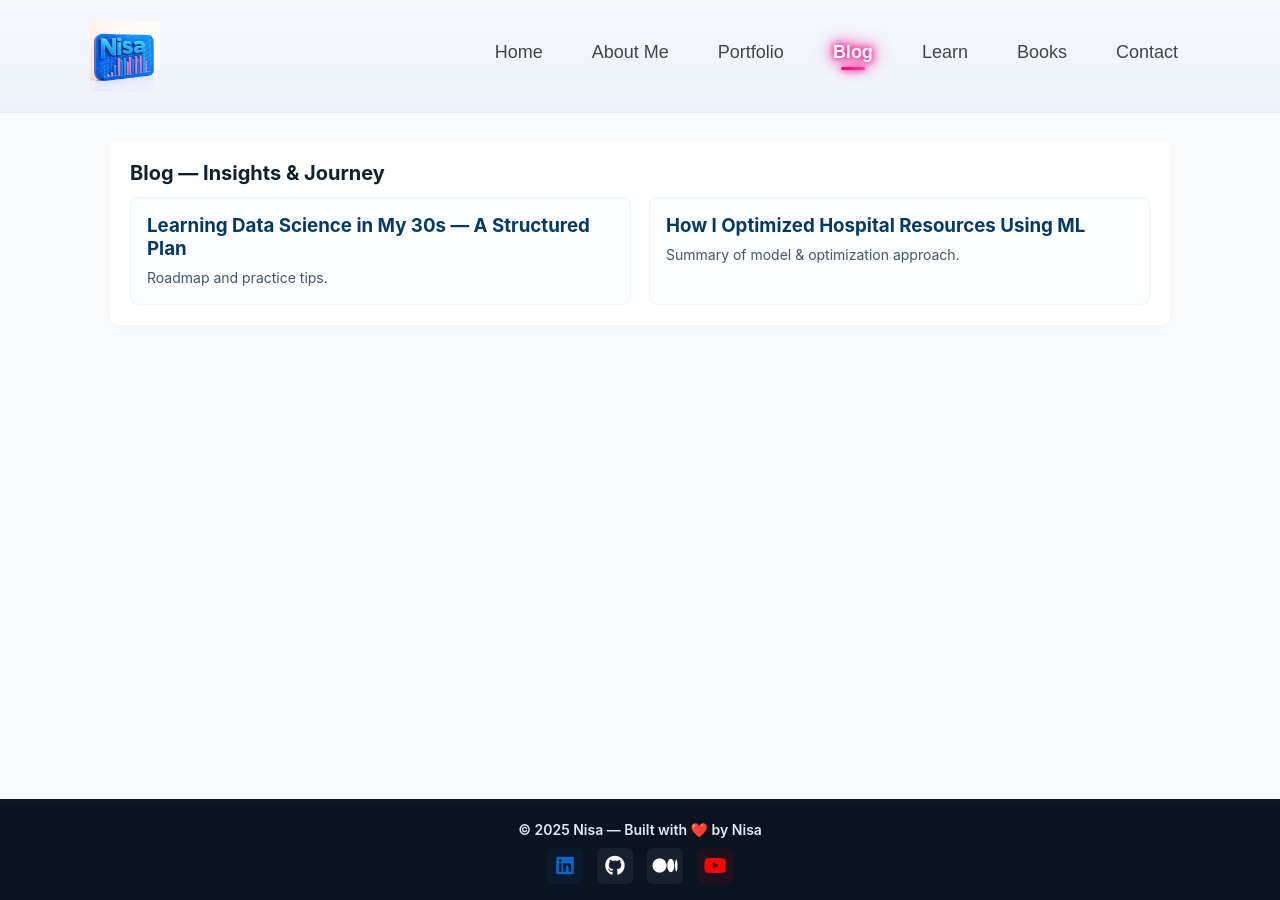
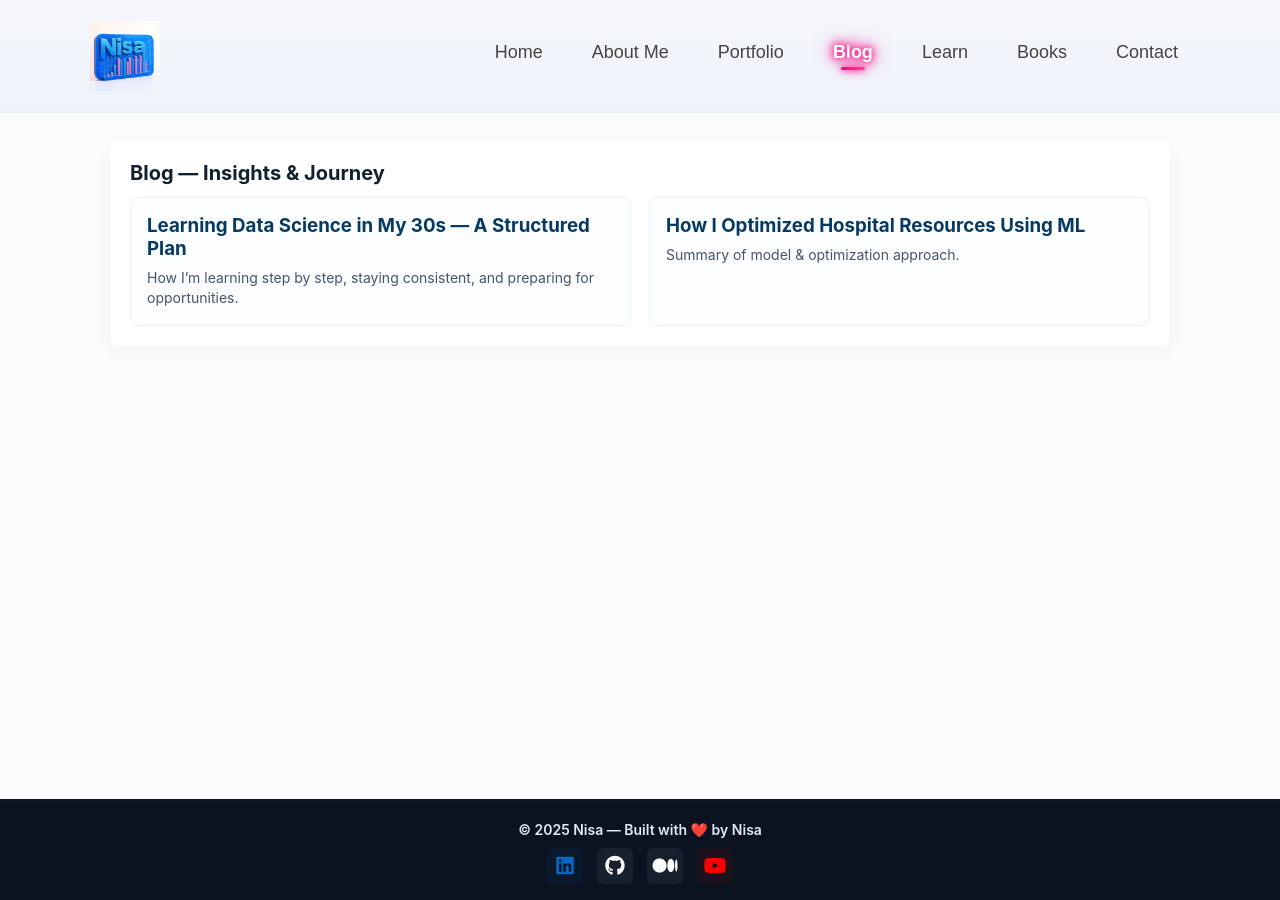
Before and after one commit to tabassumunnisa19/My_Personal_Website, a Jekyll site: the page blog.html, which Jekyll copies as it is, in a window 1280 px wide. Built offline with Jekyll 4.4.1, drawn with Linux system fonts in a browser that asks for light colours.

Commit message:
Update blog.html

```diff
--- a/blog.html
+++ b/blog.html
@@ -31,7 +31,7 @@
     <section class="section">
       <h2>Blog — Insights & Journey</h2>
       <div class="grid">
-        <div class="card"><h3>Learning Data Science in My 30s — A Structured Plan</h3><p>Roadmap and practice tips.</p></div>
+        <div class="card"><h3>Learning Data Science in My 30s — A Structured Plan</h3><p>How I’m learning step by step, staying consistent, and preparing for opportunities.</p></div>
         <div class="card"><h3>How I Optimized Hospital Resources Using ML</h3><p>Summary of model & optimization approach.</p></div>
       </div>
     </section>
```
